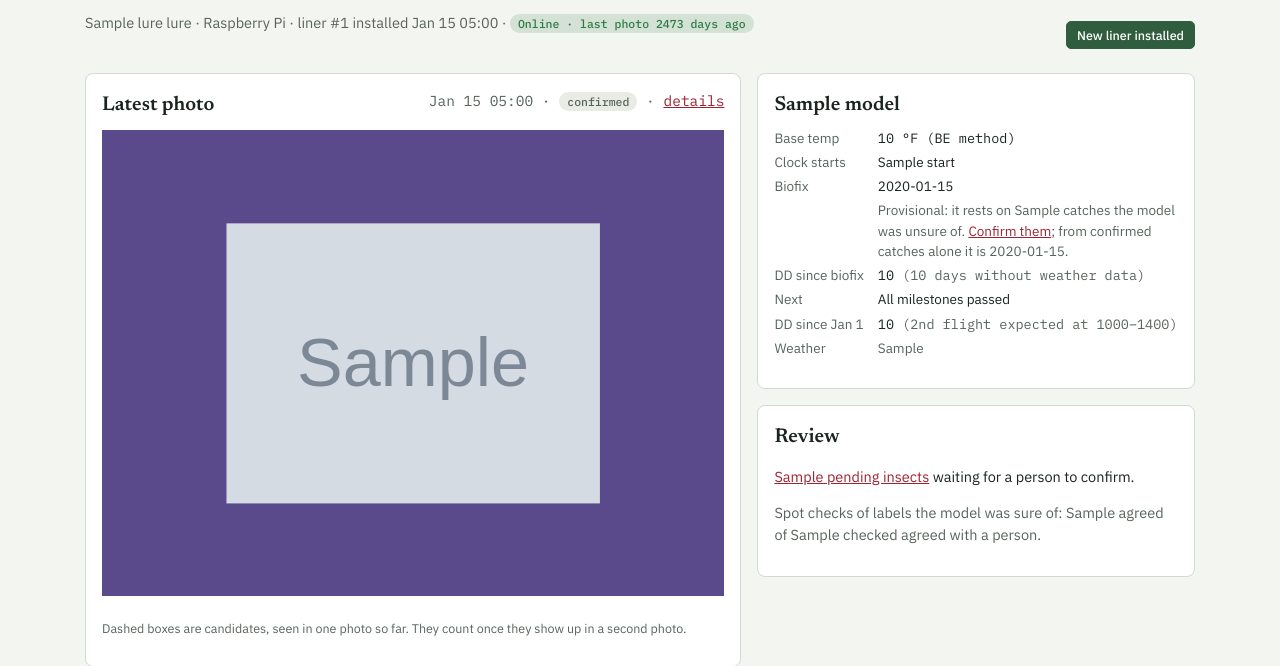
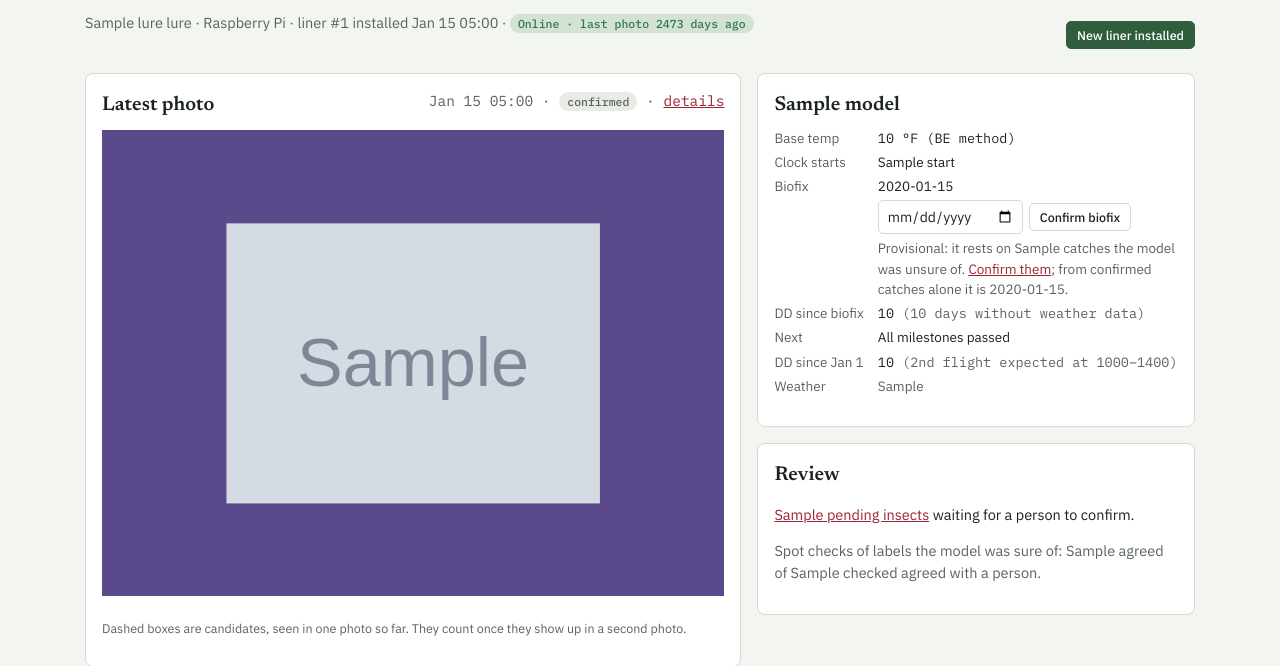
Before and after one commit to ninaa26/applev2, a FastAPI app: template server/sentinel_server/templates/trap.html in a window 1280 px wide. Shown: the part 157-823 px from the top of the page. Run offline with FastAPI, Linux system fonts and the light colour scheme; the template is opened without the code that fills it: most values are stand-ins (such as "Sample title", 1, 10 or a date in 2020); grey boxes marked "Sample" are stand-in pictures.

Commit message:
Server: a person can confirm or change a trap's biofix
The trap page has a date field to confirm the biofix from the catches
or set another date, and a button to go back to the catches. The date
(Trap.biofix_date) counts for its own season only; the page says when
the biofix is a person's and what the catches alone would give.

Fixes L-13.

Co-Authored-By: Claude Opus 5.5 <noreply@anthropic.com>

```diff
--- a/server/sentinel_server/app.py
+++ b/server/sentinel_server/app.py
@@ -205,6 +205,24 @@ def create_app(start_worker: bool = False) -> FastAPI:
         services.start_new_card(db, trap_id, note=note)
         return RedirectResponse(f"/traps/{trap_id}", status_code=303)
 
+    @app.post("/traps/{trap_id}/biofix")
+    def set_biofix(trap_id: str, date: str = Form(default=""), db: Session = Depends(get_session)):
+        """Confirm the biofix, or set another date (YYYY-MM-DD); empty goes back to the one from the catches."""
+        trap = db.get(Trap, trap_id)
+        if trap is None:
+            raise HTTPException(404, "no such trap")
+        if not date.strip():
+            trap.biofix_date = None
+        else:
+            try:
+                when = datetime.strptime(date.strip(), "%Y-%m-%d").date()
+            except ValueError:
+                raise HTTPException(422, "biofix date must be YYYY-MM-DD")
+            if when > services.local_date(services.utcnow()):
+                raise HTTPException(422, "the biofix can't be in the future")
+            trap.biofix_date = when
+        return RedirectResponse(f"/traps/{trap_id}", status_code=303)
+
     @app.post("/traps/{trap_id}/request-photo")
     def request_photo(trap_id: str, db: Session = Depends(get_session)):
         trap = db.get(Trap, trap_id)
--- a/server/sentinel_server/models.py
+++ b/server/sentinel_server/models.py
@@ -53,6 +53,9 @@ class Trap(Base):
     photo_requested_at: Mapped[datetime | None] = mapped_column(DateTime, nullable=True)
     # Taken out of the orchard from the dashboard: hidden, and its key stops working. Photos are kept.
     retired_at: Mapped[datetime | None] = mapped_column(DateTime, nullable=True)
+    # Biofix confirmed or set by a person on the trap page, in place of the one from the catches. It counts
+    # for its own season only.
+    biofix_date: Mapped[date | None] = mapped_column(Date, nullable=True)
     cards: Mapped[list["Card"]] = relationship(back_populates="trap", order_by="Card.installed_at")
 
 
--- a/server/sentinel_server/services.py
+++ b/server/sentinel_server/services.py
@@ -323,9 +323,13 @@ def phenology_status(db: Session, trap: Trap) -> dict | None:
     today = local_date(utcnow())
     # A biofix belongs to one season: last year's catches must not start this year's clock.
     catch_dates = lure_catch_dates(db, trap, season=today.year)
-    biofix = phenology.sustained_biofix(catch_dates)
+    auto = phenology.sustained_biofix(catch_dates)
+    # A person's date wins (one false catch can start the clock early), for the season it was set in.
+    by_person = trap.biofix_date if trap.biofix_date and trap.biofix_date.year == today.year else None
+    biofix = by_person or auto
     days, source = weather_days(db, trap.id)
-    out = {"model": model, "biofix": biofix, "catches": len(catch_dates), "weather_source": source}
+    out = {"model": model, "biofix": biofix, "biofix_auto": auto, "biofix_set": by_person is not None,
+           "catches": len(catch_dates), "weather_source": source}
     # The biofix starts the season's clock, so say when it rests on catches nobody has confirmed.
     sure = lure_catch_dates(db, trap, sure_only=True, season=today.year)
     out["unsure_catches"] = len(catch_dates) - len(sure)
--- a/server/sentinel_server/templates/trap.html
+++ b/server/sentinel_server/templates/trap.html
@@ -51,7 +51,22 @@
         <dt>Base temp</dt><dd class="mono">{{ '%.0f'|format(pheno.model.base_f) }} °F (BE method)</dd>
         <dt>Clock starts</dt><dd>{{ pheno.model.start }}</dd>
         <dt>Biofix</dt><dd>{{ pheno.biofix.strftime('%b %d, %Y') if pheno.biofix else 'Not yet: needs more than 1 moth two weeks in a row' }}</dd>
-        {% if pheno.biofix and pheno.biofix != pheno.biofix_sure %}
+        {% if pheno.biofix_set %}
+        <dt></dt><dd class="muted">{% if pheno.biofix == pheno.biofix_auto %}Confirmed by a person.{% else %}Set by a person; from the catches it would be {{ pheno.biofix_auto.strftime('%b %d') if pheno.biofix_auto else 'not yet' }}.{% endif %}</dd>
+        {% endif %}
+        <dt></dt><dd>
+          <form method="post" action="/traps/{{ trap.id }}/biofix" style="display:flex;gap:6px;flex-wrap:wrap;align-items:center">
+            <input type="date" name="date" value="{{ pheno.biofix.isoformat() if pheno.biofix else '' }}" required>
+            <button type="submit" title="The degree-day clock starts on this date this season">{{ 'Confirm' if pheno.biofix and not pheno.biofix_set else 'Set' }} biofix</button>
+          </form>
+          {% if pheno.biofix_set %}
+          <form method="post" action="/traps/{{ trap.id }}/biofix" style="margin-top:4px">
+            <input type="hidden" name="date" value="">
+            <button type="submit">Use the catches again</button>
+          </form>
+          {% endif %}
+        </dd>
+        {% if pheno.biofix and pheno.biofix != pheno.biofix_sure and not pheno.biofix_set %}
         <dt></dt><dd class="muted">Provisional: it rests on {{ pheno.unsure_catches }} catch{{ 'es' if pheno.unsure_catches != 1 }} the model was unsure of. <a href="/review">Confirm them</a>{% if pheno.biofix_sure %}; from confirmed catches alone it is {{ pheno.biofix_sure.strftime('%b %d') }}{% endif %}.</dd>
         {% endif %}
         {% if pheno.biofix %}
```
Also changed, not shown: server/tests/test_review_policy.py (+40 -0 lines).
